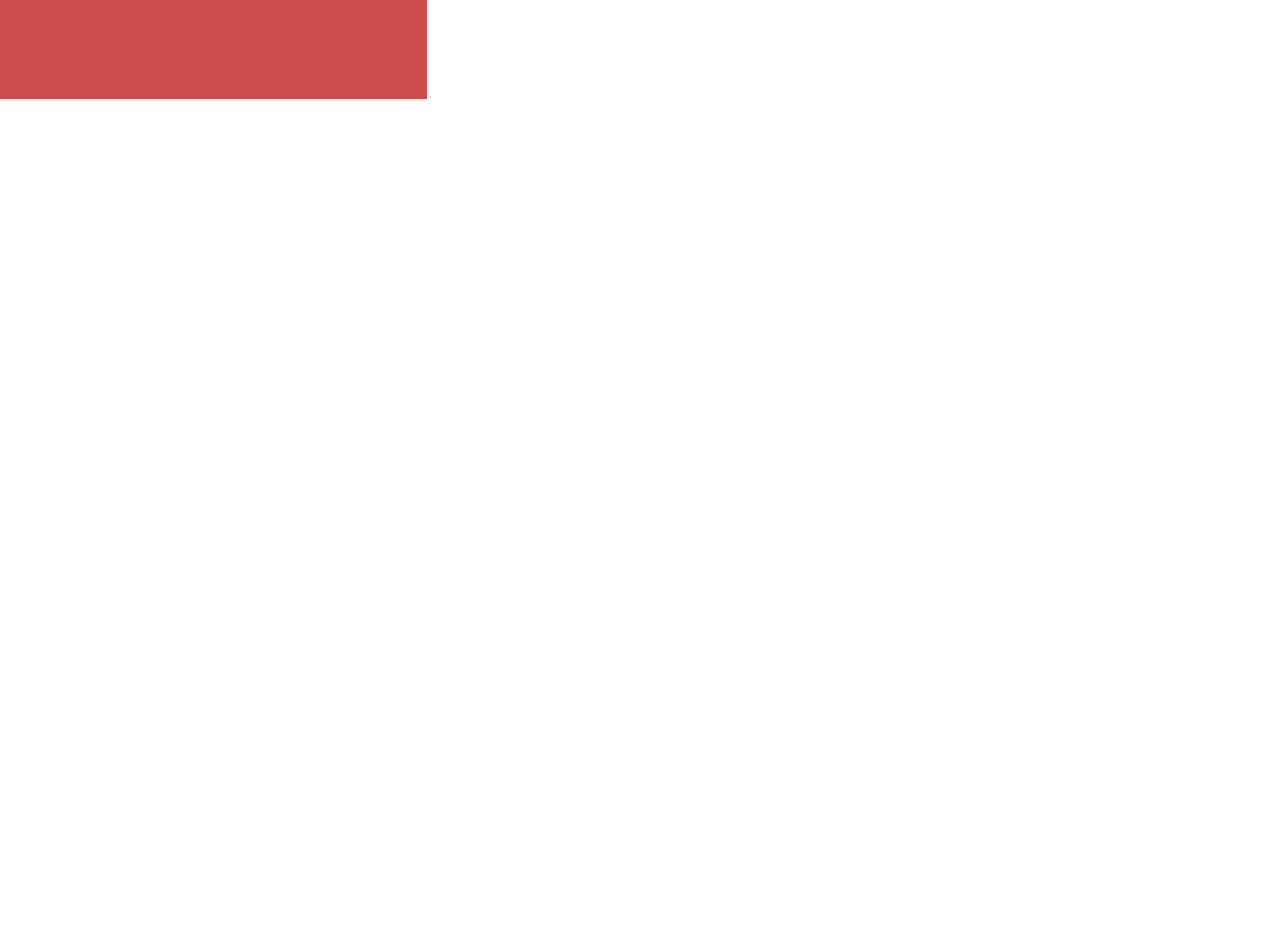
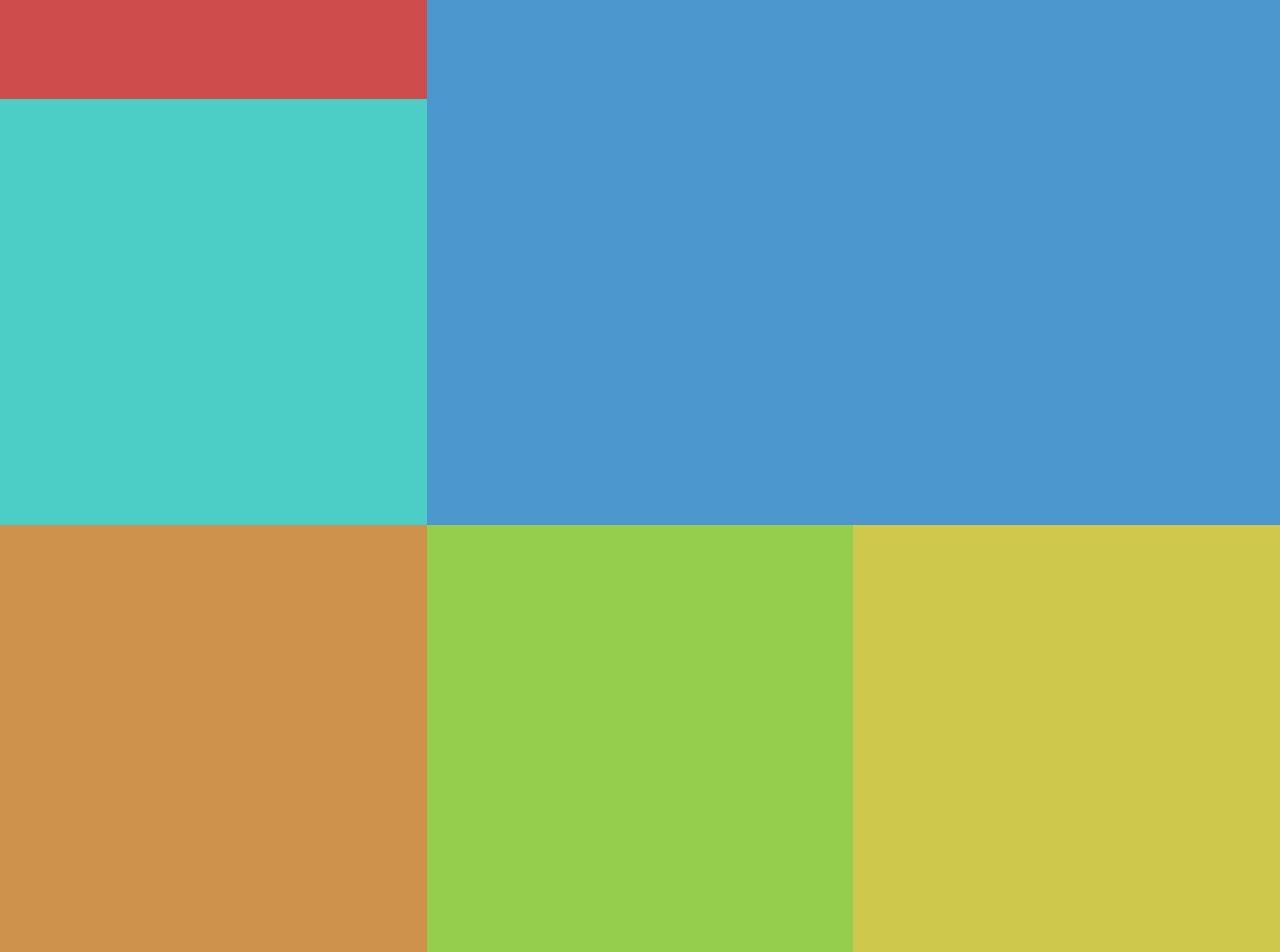
Before and after one commit to KvinZav/umvel-remote, a Next.js app: page /cases/1 in a window 1280 px wide. Shown: the part 424-1376 px from the top of the page. Built offline with nearby package versions, Linux system fonts and the light colour scheme.

Commit message:
fix: colors

```diff
--- a/src/components/modules/cases/CasesHero.tsx
+++ b/src/components/modules/cases/CasesHero.tsx
@@ -9,10 +9,19 @@ const CasesHero = ({caseData : CaseAttributes}) => {
       <div className="col-span-1 aspect-square bg-prisma-red">
 
       </div>
-      <div className="col-span-2 row-span-2 aspect-square">
+      <div className="col-span-2 row-span-2 aspect-square bg-prisma-blue">
 
       </div>
-      <div className="col-span-1 aspect-square">
+      <div className="col-span-1 aspect-square bg-prisma-aqua">
+
+      </div>
+      <div className="col-span-1 aspect-square bg-prisma-orange">
+
+      </div>
+      <div className="col-span-1 aspect-square bg-prisma-lime">
+
+      </div>
+      <div className="col-span-1 aspect-square bg-prisma-yellow">
 
       </div>
     </section>
```
